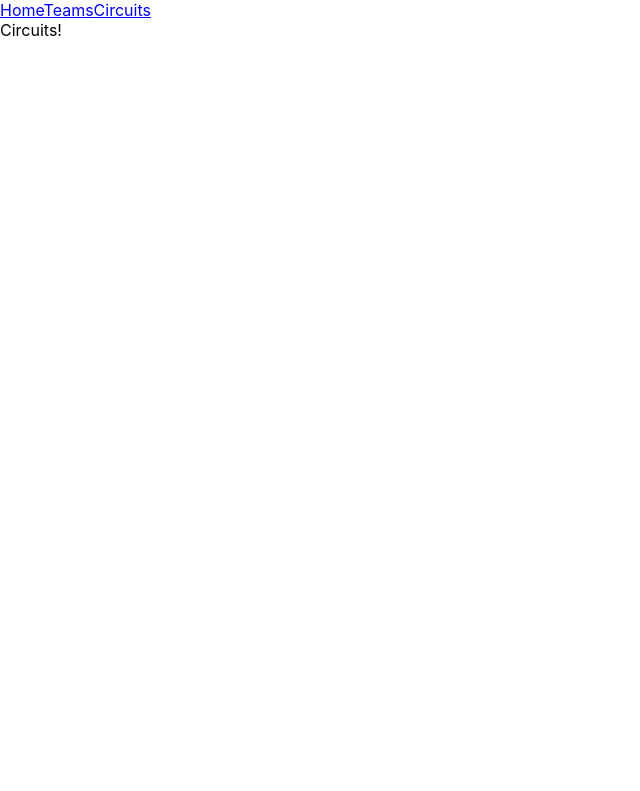
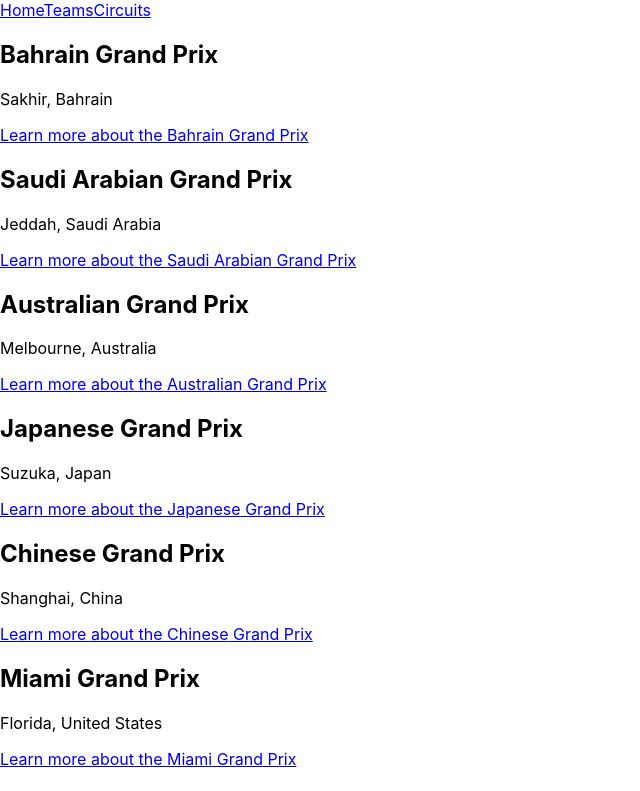
Before and after one commit to Galen-Reed/phase-2-project, a React (Create React App) app: page /circuits in a window 1280 px wide. Shown: the top 791 px of the page, without its empty margins (0-640 px from the left). Built offline with nearby package versions, Linux system fonts and the light colour scheme; data requests are answered from the project's data file.

Commit message:
added content to circuit page

```diff
--- a/src/pages/Circuits.jsx
+++ b/src/pages/Circuits.jsx
@@ -1,8 +1,15 @@
-import React from "react";
+import React, { useState, useEffect } from "react";
 import NavBar from "../components/NavBar";
 
 function Circuits() {
 
+    const [circuitData, setCircuitData] = useState([]);
+
+    useEffect(() => {
+        fetch('http://localhost:3001/gp_circuits')
+        .then((response) => response.json())
+        .then((data) => setCircuitData(data))
+    },[])
 
 
     return (
@@ -10,9 +17,15 @@ function Circuits() {
             <header>
                 <NavBar />
             </header>
-            <main>
-                Circuits!
-            </main>
+            {
+                circuitData.map((circuit) => (
+                    <main>
+                        <h2>{circuit.name} Grand Prix</h2>
+                        <p>{circuit.location}</p>
+                        <a href={circuit.link} target="_blank">Learn more about the {circuit.name} Grand Prix</a>
+                    </main>
+                ))
+            }
         </div>
     )
 }
```
